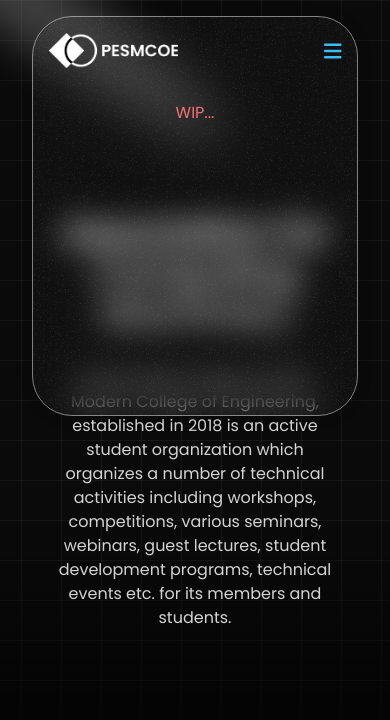
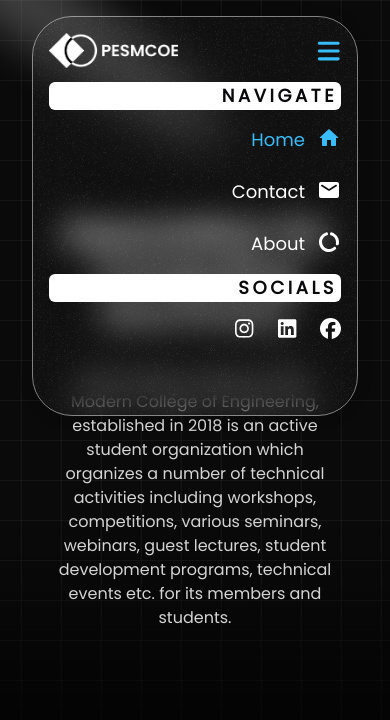
Before and after one commit to Slogllykop/acm, a Next.js app: page / in a window 390 px wide. Both pictures are taken after a click on the icon 332 px from the left and 51 px from the top of the page. Shown: the top 720 px of the page. Built offline with nearby package versions, Linux system fonts and the light colour scheme.

Commit message:
Add mobile navbar components and variants, enhance social links for mobile view

```diff
--- a/src/assets/components/Navbar.tsx
+++ b/src/assets/components/Navbar.tsx
@@ -58,7 +58,7 @@
                 <>
                     <span className="user-select-none pointer-events-none hidden w-16 md:block"></span>
                     <NavbarLinkHolder pathname={pathname} />
-                    <NavbarSocialHolder pathname={pathname} />
+                    <NavbarSocialHolder />
                     <NavbarMobile pathname={pathname} />
                 </>
             )}
--- a/src/assets/components/NavbarLinkHolder.tsx
+++ b/src/assets/components/NavbarLinkHolder.tsx
@@ -13,7 +13,7 @@
 }): React.ReactElement => {
     return (
         <motion.div
-            className="hidden items-center justify-between gap-6 border-0 border-red-500 md:flex"
+            className="pointer-events-none hidden border-0 border-red-500 md:pointer-events-auto md:flex md:items-center md:justify-between md:gap-6"
             variants={navLinkHolderVariant}
         >
             {LINKS.map((link) => {
--- a/src/assets/components/NavbarMobile.tsx
+++ b/src/assets/components/NavbarMobile.tsx
@@ -3,29 +3,39 @@
 import { FontAwesomeIcon } from "@fortawesome/react-fontawesome";
 import { faBars } from "@fortawesome/free-solid-svg-icons";
 import { useStatus, type initialStatusType } from "@/assets/context";
+import { motion } from "framer-motion";
+import { navbarBarsVariant } from "@variants";
+import { NavbarMobileLinkHolder, NavbarMobileSocialsHolder } from "@components";
 
 type NavbarMobileProps = {
     pathname: string;
 };
 
-const NavbarMobile: React.FC<NavbarMobileProps> = (): React.ReactElement => {
+const NavbarMobile: React.FC<NavbarMobileProps> = ({
+    pathname,
+}): React.ReactElement => {
     const { navbarState, setNavbarState }: initialStatusType = useStatus();
 
     return (
-        <div className="mt-6 flex w-full flex-col self-start md:hidden">
+        <motion.div
+            initial="loading"
+            animate="loaded"
+            className="mt-6 flex w-full flex-col self-start md:hidden"
+        >
+            <motion.i variants={navbarBarsVariant} className={`self-end pr-1`}>
                 <FontAwesomeIcon
                     icon={faBars}
-                className={`self-end text-right text-xl ${navbarState === "expanded" ? "text-sky-400" : "text-white"}`}
+                    className={`text-right text-xl transition ${navbarState === "expanded" ? "scale-125 text-sky-400" : "scale-100 text-white"}`}
                     onClick={() => {
                         setNavbarState((prev) =>
                             prev === "expanded" ? "loaded" : "expanded",
                         );
                     }}
                 />
-            {navbarState === "expanded" && (
-                <h6 className="mt-10 text-center text-red-400">WIP...</h6>
-            )}
-        </div>
+            </motion.i>
+            <NavbarMobileLinkHolder pathname={pathname} />
+            <NavbarMobileSocialsHolder />
+        </motion.div>
     );
 };
 
--- /dev/null
+++ b/src/assets/components/NavbarMobileLinksHolder.tsx
@@ -0,0 +1,59 @@
+"use client";
+import React from "react";
+import { motion } from "framer-motion";
+import Link from "next/link";
+import {
+    navbarMobileLinksVariant,
+    navbarMobileLinkVariant,
+    navbarMobileHeaderVariant,
+} from "@variants";
+import { LINKS_MOBILE } from "@data/links";
+import { useStatus, type initialStatusType } from "@/assets/context";
+
+type NavbarMobileLinkHolderProps = {
+    pathname: string;
+};
+
+const NavbarMobileLinkHolder: React.FC<NavbarMobileLinkHolderProps> = ({
+    pathname,
+}): React.ReactElement => {
+    const { setNavbarState, navbarState }: initialStatusType = useStatus();
+    return (
+        <motion.div
+            initial="loaded"
+            className={`${navbarState === "expanded" ? "pointer-events-auto select-auto" : "user-all pointer-events-none"}`}
+            animate={navbarState === "expanded" ? "expanded" : "loaded"}
+        >
+            <motion.h3
+                variants={navbarMobileHeaderVariant}
+                className="my-4 rounded-md bg-white px-1 text-right text-lg font-semibold uppercase tracking-[0.2em] text-zinc-950"
+            >
+                navigate
+            </motion.h3>
+            <motion.div
+                className="space-y-6"
+                variants={navbarMobileLinksVariant}
+            >
+                {LINKS_MOBILE.map((link) => {
+                    return (
+                        <motion.div
+                            key={link.name}
+                            variants={navbarMobileLinkVariant}
+                        >
+                            <Link
+                                href={link.href}
+                                onClick={() => setNavbarState("loaded")}
+                                className={`flex justify-end gap-3 text-lg ${pathname === link.href ? "text-sky-400" : "text-white"}`}
+                            >
+                                {link.name}
+                                {link.icon}
+                            </Link>
+                        </motion.div>
+                    );
+                })}
+            </motion.div>
+        </motion.div>
+    );
+};
+
+export default NavbarMobileLinkHolder;
--- /dev/null
+++ b/src/assets/components/NavbarMobileSocials.tsx
@@ -0,0 +1,54 @@
+"use client";
+import React from "react";
+import { motion } from "framer-motion";
+import Link from "next/link";
+import {
+    navbarMobileLinksVariant,
+    navbarMobileLinkVariant,
+    navbarMobileHeaderVariant,
+} from "@variants";
+import { SOCIALS_MOBILE } from "@data/socialLinks";
+import { useStatus, type initialStatusType } from "@/assets/context";
+
+const NavbarMobileSocialsHolder: React.FC = (): React.ReactElement => {
+    const { navbarState }: initialStatusType = useStatus();
+    return (
+        <motion.div
+            initial="loaded"
+            className={`${navbarState === "expanded" ? "pointer-events-auto select-auto" : "user-all pointer-events-none"}`}
+            animate={navbarState === "expanded" ? "expanded" : "loaded"}
+        >
+            <motion.h3
+                variants={navbarMobileHeaderVariant}
+                className="my-4 rounded-md bg-white px-1 text-right text-lg font-semibold uppercase tracking-[0.2em] text-zinc-950"
+            >
+                socials
+            </motion.h3>
+            <motion.div
+                className="flex justify-end gap-6"
+                variants={navbarMobileLinksVariant}
+            >
+                {SOCIALS_MOBILE.map((link) => {
+                    return (
+                        <motion.div
+                            key={link.id}
+                            aria-label={link.name}
+                            title={link.name}
+                            variants={navbarMobileLinkVariant}
+                        >
+                            <Link
+                                href={link.href}
+                                target="_blank"
+                                className={`flex gap-1 text-sm text-white`}
+                            >
+                                {link.icon}
+                            </Link>
+                        </motion.div>
+                    );
+                })}
+            </motion.div>
+        </motion.div>
+    );
+};
+
+export default NavbarMobileSocialsHolder;
--- a/src/assets/components/index.ts
+++ b/src/assets/components/index.ts
@@ -6,6 +6,8 @@
 import NavbarMobile from "./NavbarMobile";
 import NavbarLinkHolder from "./NavbarLinkHolder";
 import NavbarSocialHolder from "./NavbarSocialHolder";
+import NavbarMobileLinkHolder from "./NavbarMobileLinksHolder";
+import NavbarMobileSocialsHolder from "./NavbarMobileSocials";
 
 export {
     Navbar,
@@ -16,4 +18,6 @@
     NavbarMobile,
     NavbarLinkHolder,
     NavbarSocialHolder,
+    NavbarMobileLinkHolder,
+    NavbarMobileSocialsHolder,
 };
--- a/src/assets/data/links.ts
+++ b/src/assets/data/links.ts
@@ -7,7 +7,7 @@
 import { DefaultComponentProps } from "@mui/material/OverridableComponent";
 import { SvgIconTypeMap } from "@mui/material/SvgIcon";
 
-type LINK_TYPE = {
+export type LINK_TYPE = {
     name: string;
     icon: React.FunctionComponentElement<
         DefaultComponentProps<SvgIconTypeMap<object, "svg">>
@@ -32,3 +32,21 @@
         href: "/about",
     },
 ];
+
+export const LINKS_MOBILE: LINK_TYPE[] = [
+    {
+        name: "Home",
+        icon: React.createElement(HomeRounded, { className: "!text-2xl" }),
+        href: "/",
+    },
+    {
+        name: "Contact",
+        icon: React.createElement(EmailRounded, { className: "!text-2xl" }),
+        href: "/contact",
+    },
+    {
+        name: "About",
+        icon: React.createElement(DataUsageRounded, { className: "!text-2xl" }),
+        href: "/about",
+    },
+];
--- a/src/assets/data/socialLinks.ts
+++ b/src/assets/data/socialLinks.ts
@@ -6,7 +6,7 @@
 } from "@fortawesome/free-brands-svg-icons";
 import React from "react";
 
-type SOCIALS_TYPE = {
+export type SOCIALS_TYPE = {
     id: number;
     name: string;
     href: string;
@@ -42,3 +42,33 @@
         }),
     },
 ];
+
+export const SOCIALS_MOBILE: Readonly<SOCIALS_TYPE[]> = [
+    {
+        id: 1,
+        name: "Instagram",
+        href: "https://www.instagram.com/pesmcoe_acm",
+        icon: React.createElement(FontAwesomeIcon, {
+            icon: faInstagram,
+            size: "xl",
+        }),
+    },
+    {
+        id: 2,
+        name: "LinkedIn",
+        href: "https://www.linkedin.com/company/pesmcoe-acm-student-chapter",
+        icon: React.createElement(FontAwesomeIcon, {
+            icon: faLinkedin,
+            size: "xl",
+        }),
+    },
+    {
+        id: 3,
+        name: "Facebook",
+        href: "https://www.facebook.com/pesmcoeacm",
+        icon: React.createElement(FontAwesomeIcon, {
+            icon: faFacebook,
+            size: "xl",
+        }),
+    },
+];
--- a/src/assets/variants/index.ts
+++ b/src/assets/variants/index.ts
@@ -6,6 +6,10 @@
     navLogoVariant,
     navVariant,
     logoSubtextVariant,
+    navbarBarsVariant,
+    navbarMobileLinksVariant,
+    navbarMobileLinkVariant,
+    navbarMobileHeaderVariant,
 } from "./navbar";
 
 export { heroTitle, heroSubtext } from "./hero";
--- a/src/assets/variants/navbar.ts
+++ b/src/assets/variants/navbar.ts
@@ -92,3 +92,74 @@
         },
     },
 };
+
+// ====================================================================================
+// ====================================================================================
+
+export const navbarBarsVariant: Readonly<Variants> = {
+    loading: {
+        translateX: "1rem",
+        opacity: 0,
+    },
+    loaded: {
+        translateX: 0,
+        opacity: 1,
+        transition: {
+            duration: 2,
+            ease: EASE_KEYFRAMES,
+        },
+    },
+};
+
+// ====================================================================================
+// ====================================================================================
+
+export const navbarMobileLinksVariant: Readonly<Variants> = {
+    loaded: {
+        opacity: 0,
+        transition: {
+            staggerDirection: -1,
+            staggerChildren: 0.1,
+        },
+    },
+    expanded: {
+        opacity: 1,
+        transition: {
+            staggerChildren: 0.1,
+            delayChildren: 0.25,
+        },
+    },
+};
+
+// ====================================================================================
+// ====================================================================================
+
+export const navbarMobileLinkVariant: Readonly<Variants> = {
+    loaded: {
+        opacity: 0,
+        translateY: -50,
+    },
+    expanded: {
+        opacity: 1,
+        translateY: 0,
+        transition: {
+            ease: EASE_KEYFRAMES,
+            duration: 0.5,
+        },
+    },
+};
+
+// ====================================================================================
+// ====================================================================================
+
+export const navbarMobileHeaderVariant: Readonly<Variants> = {
+    loaded: {
+        height: 0,
+        opacity: 0,
+    },
+
+    expanded: {
+        height: "auto",
+        opacity: 1,
+    },
+};
```
Also changed, not shown: src/assets/components/NavbarSocialHolder.tsx (+3 -9 lines). Lines whose indentation alone changed are shown as unchanged.
